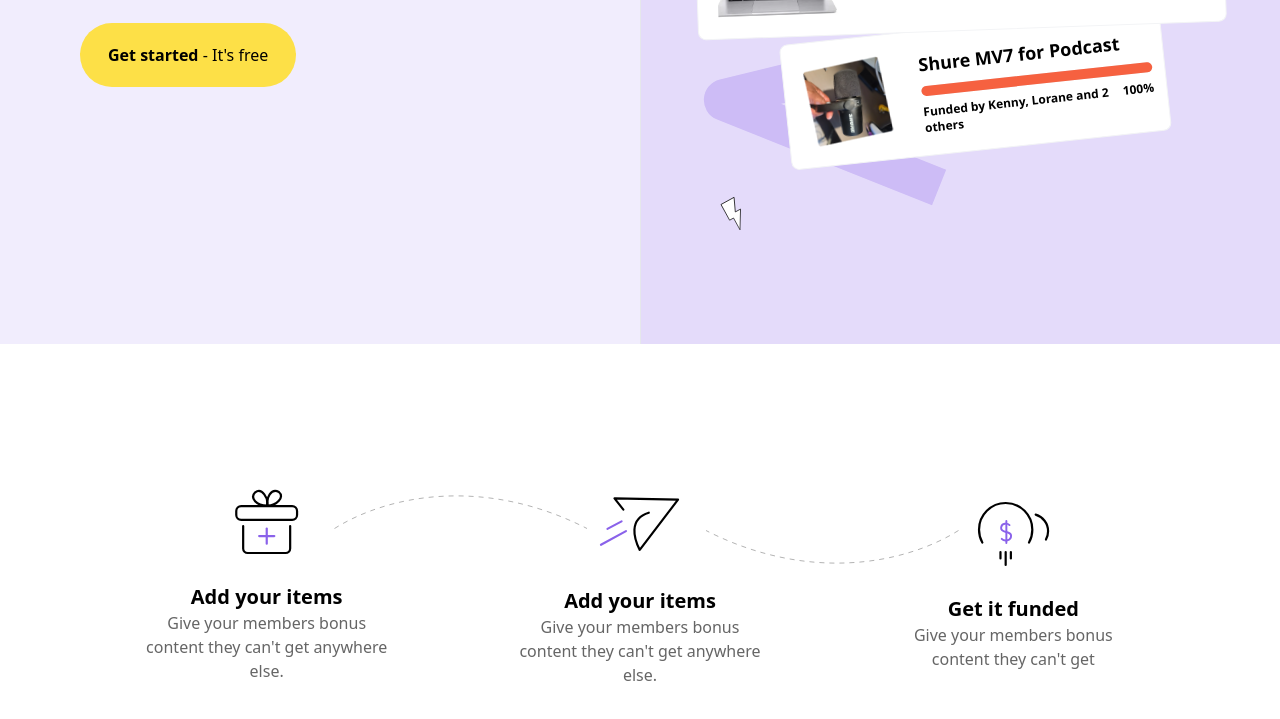
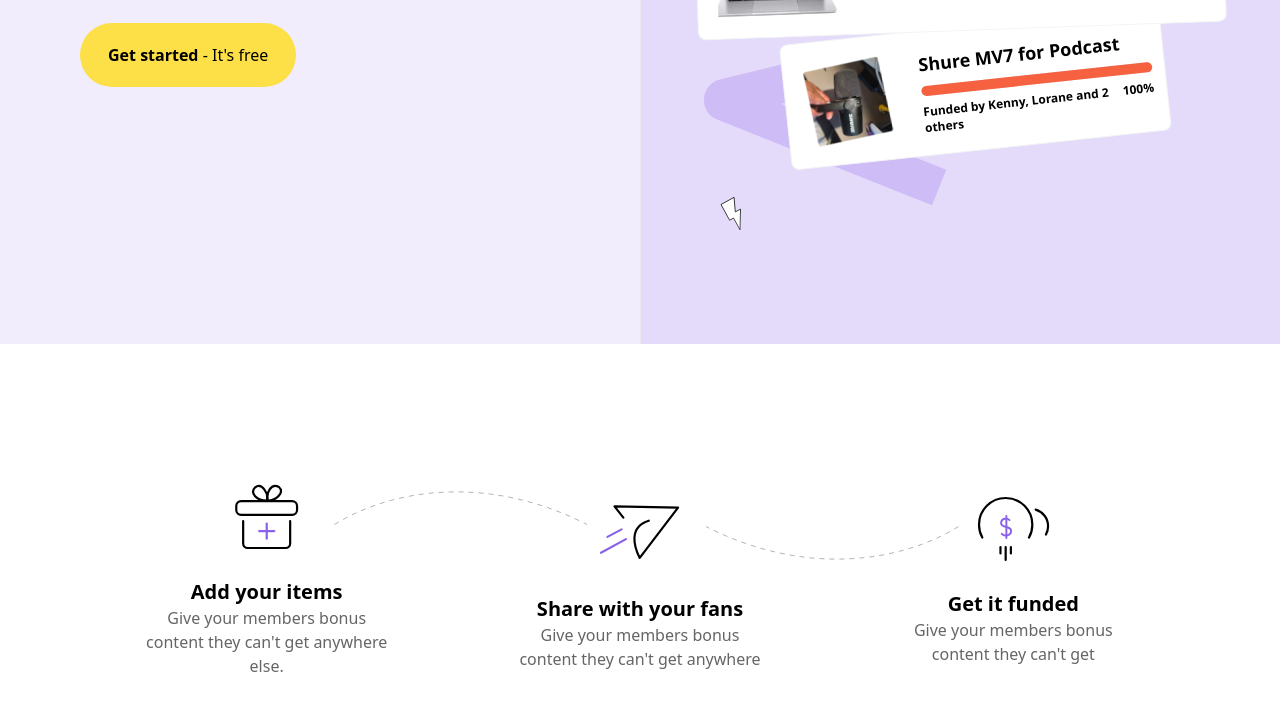
Before and after one commit to sarin-bmc/web_task_1, a website: page src/index.html in a window 1280 px wide. Shown: the part 456-1175 px from the top of the page. Drawn offline with Linux system fonts and the light colour scheme.

Commit message:
section 2 update

```diff
--- a/src/index.html
+++ b/src/index.html
@@ -407,12 +407,12 @@
             </svg>
             <div class="workflow-elem-text my-7">
               <div class="workflow-elem-title font-bold text-xl">
-                Add your items
+                Share with your fans
               </div>
               <div
                 class="workflow-elem-description text-bmc-secondary-font text-base font-normal"
               >
-                Give your members bonus content they can't get anywhere else.
+              Give your members bonus content they can't get anywhere
               </div>
             </div>
           </div>
```
